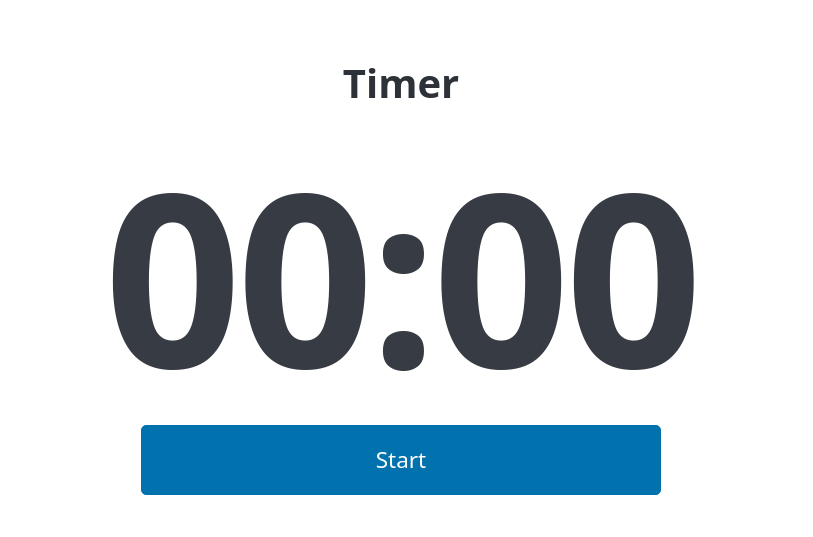
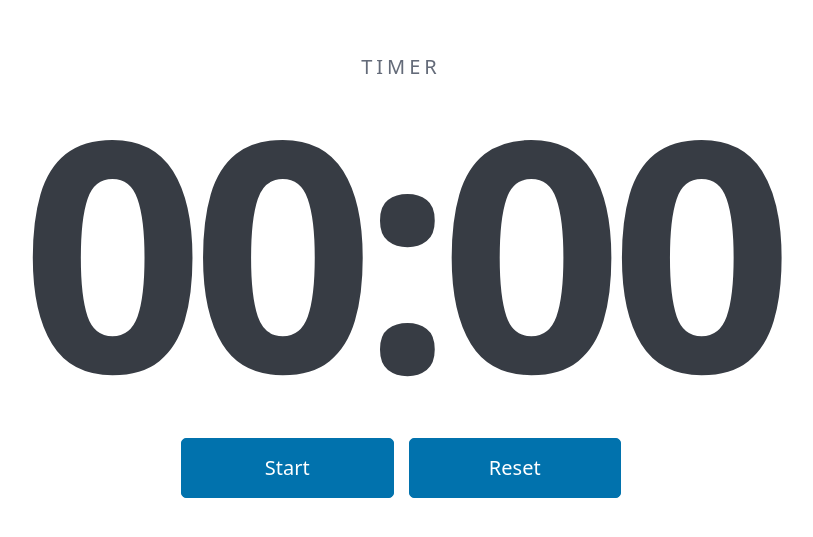
Before and after one commit to marcosgilf/timer, an Astro site: page / in a window 1280 px wide. Shown: the part 123-660 px from the top of the page, without its empty margins (239-1052 px from the left). Built offline with nearby package versions, Linux system fonts and the light colour scheme; Astro itself is replaced by a stand-in of ours.

Commit message:
fix(chrono): cap at 99:59, digits full width, stable controls
- no hours field: the display stops at 99:59, so the string length is constant
- digits sized to min(35vw, 40vh, 20rem) - ~92% of viewport width, up from 60%
- both buttons always visible; Reset is a no-op at 00:00 instead of appearing and
  disappearing, which moved the primary button under the user's thumb

```diff
--- a/src/domain/format.ts
+++ b/src/domain/format.ts
@@ -1,30 +1,28 @@
+/** The display never grows an hours field, so the timer tops out here. */
+export const MAX_ELAPSED_MS = 99 * 60_000 + 59_000;
+
 const parts = (ms: number) => {
-  const total = Math.floor(Math.max(0, ms) / 1000);
-  return {
-    hours: Math.floor(total / 3600),
-    minutes: Math.floor((total % 3600) / 60),
-    seconds: total % 60,
-  };
+  const total = Math.floor(Math.min(MAX_ELAPSED_MS, Math.max(0, ms)) / 1000);
+  return { minutes: Math.floor(total / 60), seconds: total % 60 };
 };
 
 const pad = (value: number) => String(value).padStart(2, "0");
 
-/** Counting up, so a part-second is not yet a second. Hours appear only once there are any. */
+/** Counting up, so a part-second is not yet a second. */
 export function formatElapsed(ms: number): string {
-  const { hours, minutes, seconds } = parts(ms);
-  return hours > 0 ? `${hours}:${pad(minutes)}:${pad(seconds)}` : `${pad(minutes)}:${pad(seconds)}`;
+  const { minutes, seconds } = parts(ms);
+  return `${pad(minutes)}:${pad(seconds)}`;
 }
 
 /**
  * The same time as words. The visible digits are far too noisy to announce every second, so a screen
- * reader is given this on demand — when the Routine is paused or reset — instead.
+ * reader is given this on demand — when the Routine is paused, reset or finished — instead.
  */
 export function announceElapsed(ms: number): string {
-  const { hours, minutes, seconds } = parts(ms);
+  const { minutes, seconds } = parts(ms);
   const unit = (value: number, name: string) => (value === 1 ? `1 ${name}` : `${value} ${name}s`);
 
   const spoken = [
-    hours > 0 ? unit(hours, "hour") : "",
     minutes > 0 ? unit(minutes, "minute") : "",
     seconds > 0 ? unit(seconds, "second") : "",
   ].filter(Boolean);
--- a/src/pages/index.astro
+++ b/src/pages/index.astro
@@ -12,7 +12,7 @@ import { formatElapsed } from "../domain/format.ts";
 
     <div class="controls">
       <button type="button" data-action="primary">Start</button>
-      <button type="button" class="secondary" data-action="reset" hidden>Reset</button>
+      <button type="button" class="secondary" data-action="reset">Reset</button>
     </div>
 
     <!--
@@ -26,7 +26,7 @@ import { formatElapsed } from "../domain/format.ts";
 <script>
   import { elapsedMs, isRunning, pause, reset, resume, start, stopped } from "../domain/clock.ts";
   import type { Clock } from "../domain/clock.ts";
-  import { announceElapsed, formatElapsed } from "../domain/format.ts";
+  import { announceElapsed, formatElapsed, MAX_ELAPSED_MS } from "../domain/format.ts";
 
   const display = document.querySelector<HTMLTimeElement>("[data-display]")!;
   const primary = document.querySelector<HTMLButtonElement>('[data-action="primary"]')!;
@@ -40,13 +40,18 @@ import { formatElapsed } from "../domain/format.ts";
     const ms = elapsedMs(clock, Date.now());
     display.textContent = formatElapsed(ms);
     display.dateTime = `PT${Math.floor(ms / 1000)}S`;
-    // The hours string is much wider, so it is sized differently. See src/styles/app.css.
-    display.toggleAttribute("data-hours", ms >= 3_600_000);
+    return ms;
   };
 
   /** One frame loop, always cancelled before another starts. */
   const tick = () => {
-    render();
+    // The display stops at 99:59, so running past it would be a lie. Pause there instead.
+    if (render() >= MAX_ELAPSED_MS) {
+      clock = pause(clock, Date.now());
+      announce(`Finished at ${announceElapsed(MAX_ELAPSED_MS)}`);
+      paint();
+      return;
+    }
     frame = requestAnimationFrame(tick);
   };
 
@@ -62,8 +67,6 @@ import { formatElapsed } from "../domain/format.ts";
   const paint = () => {
     const running = isRunning(clock);
     primary.textContent = running ? "Pause" : clock.startedAt === null ? "Start" : "Resume";
-    // Reset is only offered once there is something to reset, and never while running.
-    resetButton.hidden = running || clock.startedAt === null;
     render();
   };
 
@@ -82,12 +85,13 @@ import { formatElapsed } from "../domain/format.ts";
   });
 
   resetButton.addEventListener("click", () => {
+    // A no-op at 00:00 rather than a disabled control: disabled buttons leave the tab order, and a
+    // control that appears and disappears moves the other one under the user's thumb.
+    if (clock.startedAt === null) return;
     clock = reset(clock);
     stopTicking();
     announce("Reset");
     paint();
-    // Focus would otherwise be lost when this button hides itself.
-    primary.focus();
   });
 
   // rAF is throttled or paused in a hidden tab; the time is derived from the wall clock, so a single
--- a/src/styles/app.css
+++ b/src/styles/app.css
@@ -6,48 +6,55 @@ main {
   display: grid;
   align-content: center;
   justify-items: center;
-  gap: 1.5rem;
+  gap: 0.5rem;
   min-height: 100dvh;
   /* Respect notches; never let a wide child scroll the page sideways. */
-  padding-inline: max(1rem, env(safe-area-inset-left)) max(1rem, env(safe-area-inset-right));
+  padding-inline: max(0.5rem, env(safe-area-inset-left)) max(0.5rem, env(safe-area-inset-right));
   overflow-x: hidden;
   text-align: center;
 }
 
+main > h1 {
+  margin: 0;
+  font-size: 1rem;
+  font-weight: 400;
+  letter-spacing: 0.2em;
+  text-transform: uppercase;
+  color: var(--pico-muted-color);
+}
+
 /*
- * "00:00" is roughly 2.7em wide in tabular figures, so the viewport factor must stay under 100/2.7
- * to fit. Past an hour the string grows to "10:03:07" (~4.8em) and needs a smaller factor — same
- * reason, different arithmetic.
+ * The digits are the product, so they take as much width as the viewport allows. "00:00" is roughly
+ * 2.7em wide in tabular figures and the display is capped at 99:59, so the character count never
+ * grows and the factor below can sit close to the 100/2.7 ≈ 37 limit.
  */
 time {
   display: block;
+  margin: 0;
   max-width: 100%;
-  font-size: clamp(3.5rem, 24vw, 12rem);
+  font-size: min(35vw, 40vh, 20rem);
   font-weight: 700;
   font-variant-numeric: tabular-nums;
   line-height: 1;
-  letter-spacing: -0.02em;
+  letter-spacing: -0.04em;
   color: var(--pico-color);
 }
 
-time[data-hours] {
-  font-size: clamp(2rem, 13vw, 7rem);
-}
-
-/* Controls sit side by side and stay comfortably above the 24x24px minimum target size. */
+/* Deliberately modest: present, reachable, and not competing with the digits. */
 .controls {
   display: flex;
-  flex-wrap: wrap;
-  gap: 1rem;
+  gap: 0.75rem;
   justify-content: center;
-  width: min(100%, 26rem);
+  width: min(100%, 22rem);
+  margin-top: 1rem;
 }
 
 .controls button {
-  flex: 1 1 8rem;
-  min-height: 3.5rem;
+  flex: 1;
+  min-height: 3rem;
   margin: 0;
-  font-size: 1.125rem;
+  padding-block: 0.5rem;
+  font-size: 1rem;
 }
 
 /* Announcements for assistive tech only — the visible digits are not a live region. */
```
Also changed, not shown: CONTEXT.md (+3 -2 lines), issues/23-chrono-mvp.md (+12 -0 lines), src/domain/format.test.ts (+16 -9 lines).
